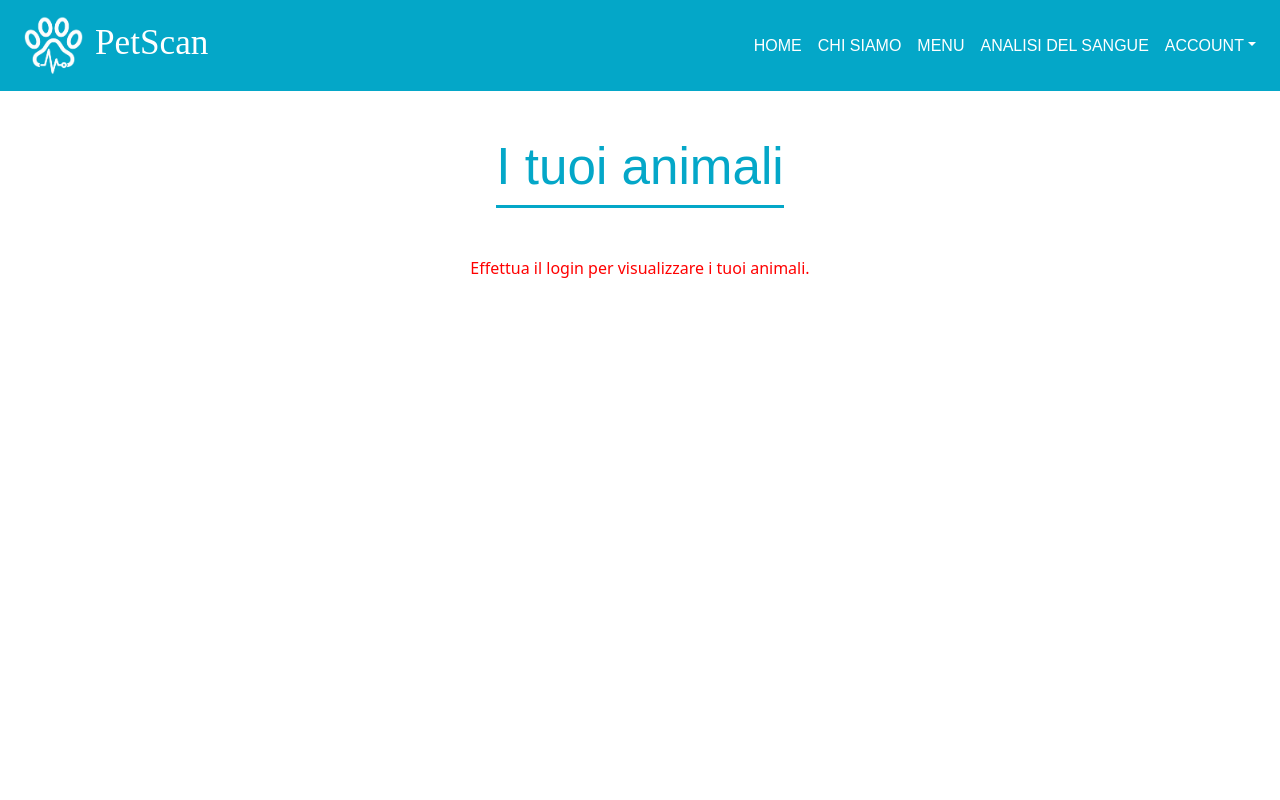
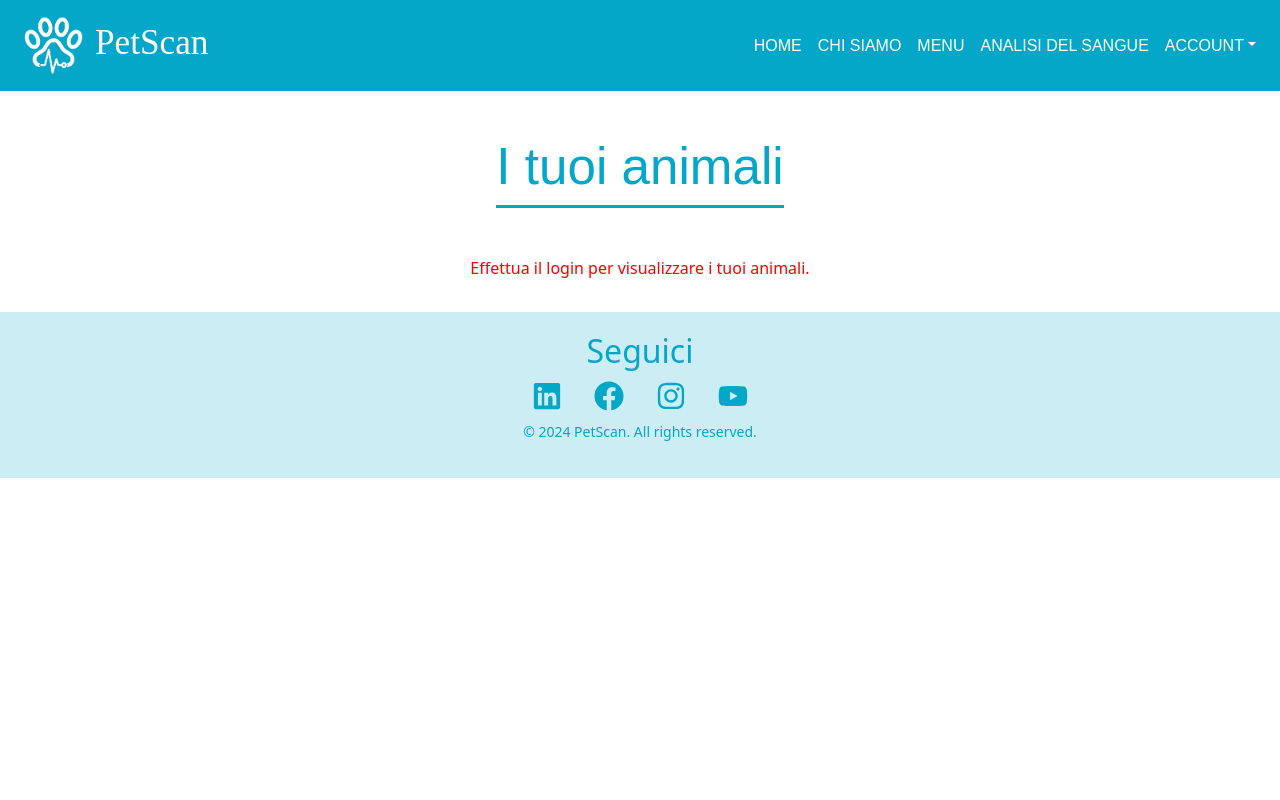
Before and after one commit to ariannaal/PetScan_frontend, a React (Vite) app in the folder petscan/: page /pets in a window 1280 px wide. Shown: the top 800 px of the page. Built offline with nearby package versions, Linux system fonts and the light colour scheme; a web font is replaced by a local one.

Commit message:
fixes style

```diff
--- a/petscan/src/App.css
+++ b/petscan/src/App.css
@@ -450,7 +450,7 @@
 }
 
 .pets-container {
-  height: 75vh;
+  min-height: 200%;
 }
 
 .account-container {
--- a/petscan/src/components/BloodTest.jsx
+++ b/petscan/src/components/BloodTest.jsx
@@ -121,7 +121,7 @@ const BloodTest = () => {
             </Form>
             {loading && (
                 <div className="loading-spinner">
-                    <Spinner animation="border" className="spinner" />
+                    <Spinner animation="border" className="spinner mb-2" />
                 </div>
             )}
             <img
--- a/petscan/src/components/Pets.jsx
+++ b/petscan/src/components/Pets.jsx
@@ -46,7 +46,7 @@ const Pets = () => {
 
 
     return (
-        <div className="form-container d-flex flex-column align-items-center justify-content-center">
+        <div className="pets-container d-flex flex-column align-items-center justify-content-center">
             <h1 className="text-center my-5 login-title test-title">
                 I tuoi animali <span className="underline"></span>
             </h1>
```
